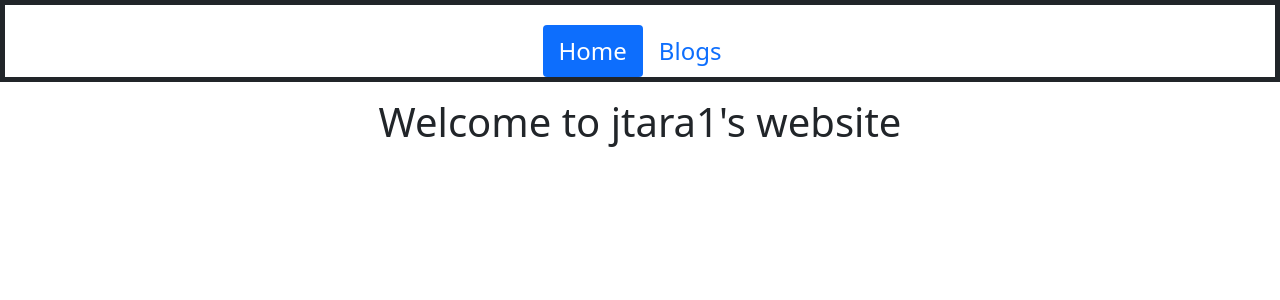
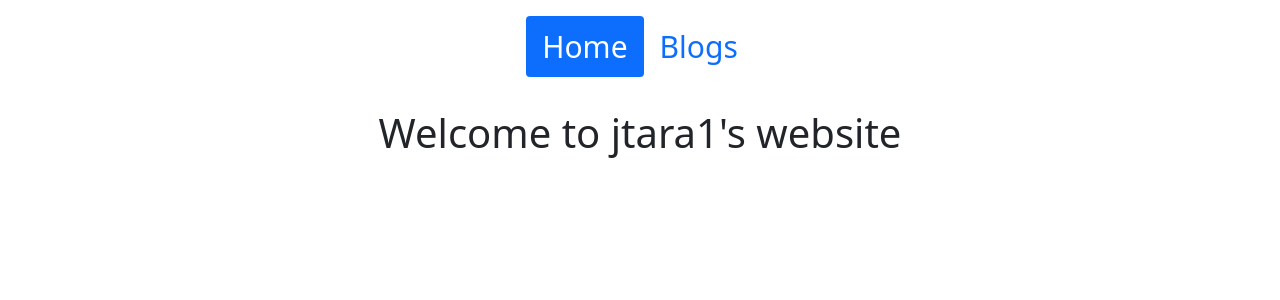
Before and after one commit to jtara1/jtara1.github.io, a React (Create React App) app: page / in a window 1280 px wide. Shown: the top 300 px of the page. Built offline with nearby package versions, Linux system fonts and the light colour scheme.

Commit message:
feat: finalized navbar

```diff
--- a/src/App.js
+++ b/src/App.js
@@ -12,13 +12,11 @@ import { WEBSITE_TITLE } from './config';
 
 const MainNavBar = () => {
   const style = {
-    // border: '5px solid',
-    fontSize: 24,
-    marginTop: '20px',
+    fontSize: 30
   };
 
   return (
-      <Nav fluid style={{ border: '5px solid'}} className="justify-content-center" variant="pills" defaultActiveKey="home-link">
+      <Nav className="justify-content-center m-3" variant="pills" defaultActiveKey="home-link">
         <Nav.Item>
           <Nav.Link style={style} eventKey="home-link">Home</Nav.Link>
         </Nav.Item>
@@ -34,8 +32,8 @@ const App = () => (
     <MainNavBar />
     <Container className="p-3">
       <Row>
-         <h1 className="header">Welcome to {WEBSITE_TITLE}</h1>
-       </Row>
+        <h1 className="header">Welcome to {WEBSITE_TITLE}</h1>
+      </Row>
     </Container>
   </>
 );
```
